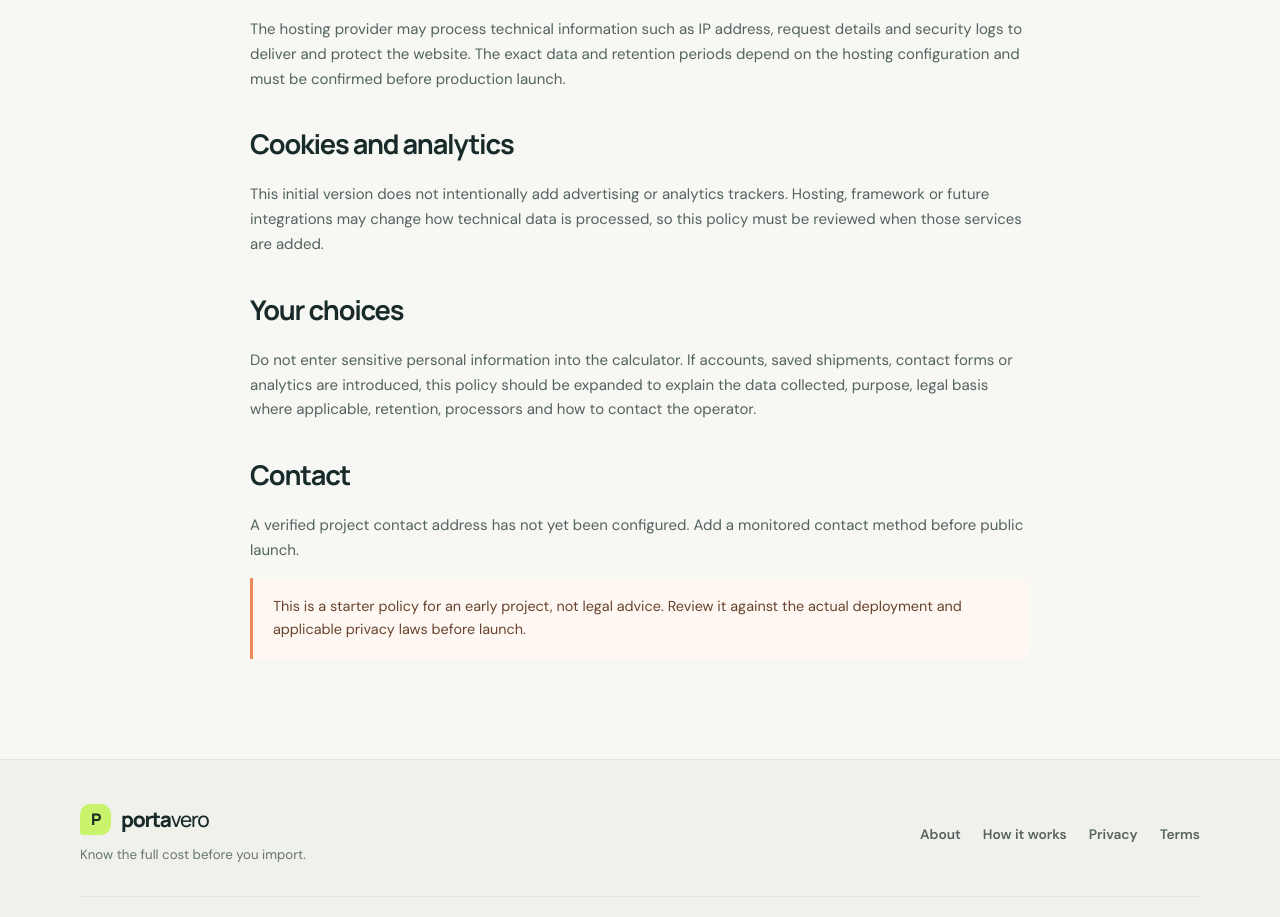
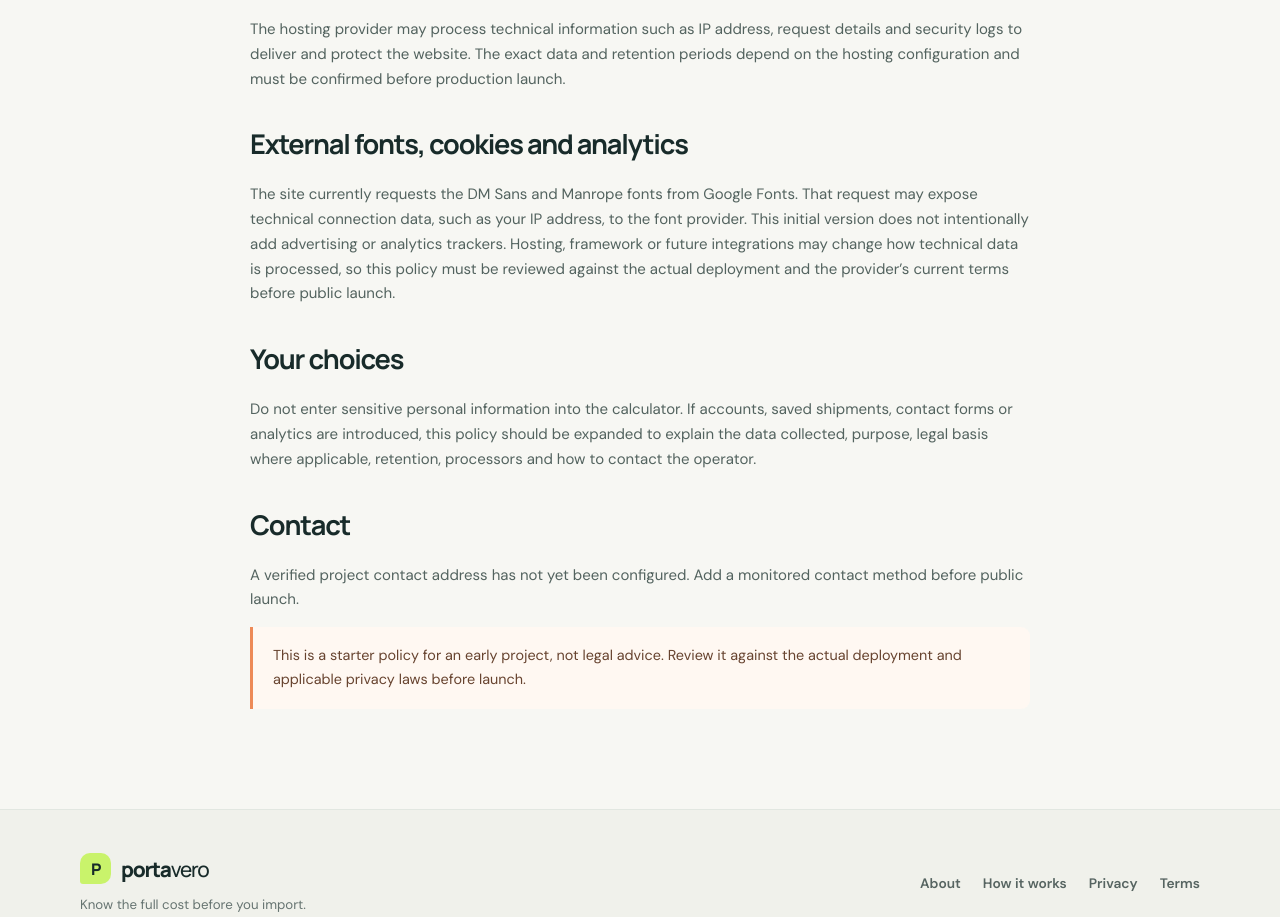
Before and after one commit to GIORGIO2032Q4E/portavero, a Next.js app: page /privacy-policy in a window 1280 px wide. Shown: the part 780-1697 px from the top of the page. Built offline with nearby package versions, Linux system fonts and the light colour scheme; no server answers.

Commit message:
docs: disclose external font requests in privacy policy

```diff
--- a/src/app/privacy-policy/page.tsx
+++ b/src/app/privacy-policy/page.tsx
@@ -6,7 +6,7 @@ export default function PrivacyPolicyPage() {
         <p><strong>Last updated: October 19, 2026</strong></p>
         <h2>Current website</h2><p>Portavero&apos;s current calculator runs in your browser and uses the values you enter to calculate an estimate. This version does not require an account to use the calculator and is not designed to submit calculator inputs to a Portavero application server.</p>
         <h2>Hosting and technical data</h2><p>The hosting provider may process technical information such as IP address, request details and security logs to deliver and protect the website. The exact data and retention periods depend on the hosting configuration and must be confirmed before production launch.</p>
-        <h2>Cookies and analytics</h2><p>This initial version does not intentionally add advertising or analytics trackers. Hosting, framework or future integrations may change how technical data is processed, so this policy must be reviewed when those services are added.</p>
+        <h2>External fonts, cookies and analytics</h2><p>The site currently requests the DM Sans and Manrope fonts from Google Fonts. That request may expose technical connection data, such as your IP address, to the font provider. This initial version does not intentionally add advertising or analytics trackers. Hosting, framework or future integrations may change how technical data is processed, so this policy must be reviewed against the actual deployment and the provider’s current terms before public launch.</p>
         <h2>Your choices</h2><p>Do not enter sensitive personal information into the calculator. If accounts, saved shipments, contact forms or analytics are introduced, this policy should be expanded to explain the data collected, purpose, legal basis where applicable, retention, processors and how to contact the operator.</p>
         <h2>Contact</h2><p>A verified project contact address has not yet been configured. Add a monitored contact method before public launch.</p>
         <div className="notice">This is a starter policy for an early project, not legal advice. Review it against the actual deployment and applicable privacy laws before launch.</div>
```
